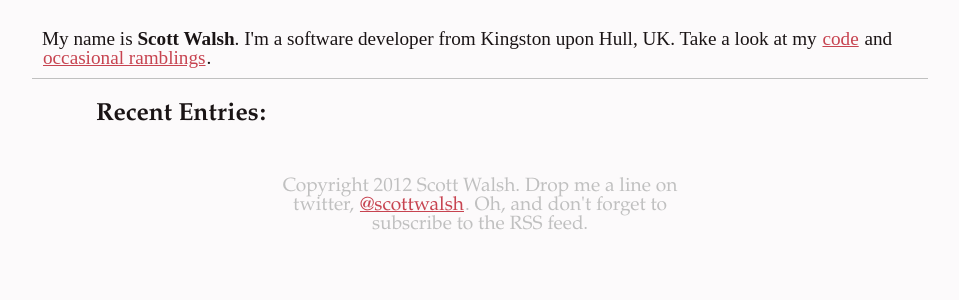
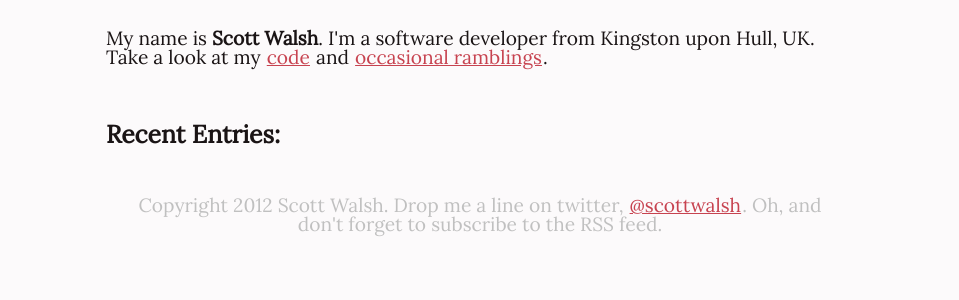
Before and after one commit to scottwalsh/django-blog, a Django app: template templates/base.html in a window 1280 px wide. Shown: the top 300 px of the page, without its empty margins (160-1119 px from the left). Run offline with Django 3.2, Linux system fonts and the light colour scheme; the template is opened without the code that fills it, so the values that code supplies are empty; parts of the project's set-up code (start-up, migrations or seed data) failed here and were passed over; some web fonts are replaced.

Commit message:
Improve design of base.html. Remove line from under header, cahnge font to Lora (google fonts), make footer wider (same width as rest of content).

```diff
--- a/static/style.css
+++ b/static/style.css
@@ -2,37 +2,34 @@ body {
 	color: #1A1415;
 	background: #FCFAFB;
 	font-size: 120%;
-	font-family: 'LinuxLibertineRegular', 'Palatino Linotype', 'Book Antiqua', Georgia, serif;
+	font-family: 'Lora', 'Palatino Linotype', 'Book Antiqua', Georgia, serif;
 	line-height: 1;
 	margin: 0;
 	padding: 0;
 	text-align: left;
+	margin-left: 20%;
+	margin-right: 20%;
 }
 
 #header {
-	border-bottom: 1px solid silver;
-	font-family: 'LinuxLibertineItalic';
 	text-align: left;
-	margin-left: 15%;
-	margin-right: 15%;
-	margin-bottom: 10px;
+
 	padding: 10px 10px 10px 10px;
 }
 
 #content {
 	text-align: left;
-	margin-left: 20%;
-	margin-right: 20%;
+
 	margin-top: 10px;
 	margin-bottom: 10px;
+	padding: 10px 10px 10px 10px;
 }
 
 #footer {
-	padding: 10px 10px 10px 10px;
 	color: silver;
 	text-align: center;
-	margin-left: 20%;
-	margin-right: 20%;
+
+	padding: 10px 10px 10px 10px;
 }
 
 	/* Headings */
@@ -42,14 +39,14 @@ h1 {
 	font-weight: normal;
 	font-style: normal;
 	text-transform: capitalize;
-	font-family: 'LinuxLibertineBold';
+	font-family: 'Lora';
 	text-align: center;
 	text-shadow: silver 1px 1px 3px;
 }
 
 h2 {
 	font-size: 2em;
-	font-family: 'LinuxLibertineRegular', 'LinuxLibertineRegular', 'Palatino Linotype', 'Book Antiqua', Georgia, serif;
+	font-family: 'Lora', 'Palatino Linotype', 'Book Antiqua', Georgia, serif;
 }
 
 h3 {font-size: 1.286em} /* 18px */
@@ -86,7 +83,7 @@ img {
 p {margin-bottom: 1.143em;}
 * p:last-child {margin-bottom: 0;}
 strong, b {font-weight: bold;}
-em, i {font-family: 'LinuxLibertineItalic';}
+em, i {}
 
 ::-moz-selection {background: #F6CF74; color: #fff;}
 ::selection {background: #F6CF74; color: #fff;}
@@ -101,45 +98,3 @@ ol {
     list-style: outside decimal;
     margin: 1em 0 1.5em 1.5em;
 }
-
-/* Generated by Font Squirrel (http://www.fontsquirrel.com) on November 19, 2010 10:46:06 PM America/New_York */
-
-@font-face {
-	font-family: 'LinuxLibertineRegular';
-	src: url('fonts/LinLibertine_Re-4.1_.8_-webfont.eot');
-	src: local('☺'), url('fonts/LinLibertine_Re-4.1_.8_-webfont.woff') format('woff'), url('fonts/LinLibertine_Re-4.1_.8_-webfont.ttf') format('truetype'), url('fonts/LinLibertine_Re-4.1_.8_-webfont.svg#webfontrdqe1DyH') format('svg');
-	font-weight: normal;
-	font-style: normal;
-}
-
-@font-face {
-	font-family: 'LinuxLibertineItalic';
-	src: url('fonts/LinLibertine_It-4.0_.3_-webfont.eot');
-	src: local('☺'), url('fonts/LinLibertine_It-4.0_.3_-webfont.woff') format('woff'), url('fonts/LinLibertine_It-4.0_.3_-webfont.ttf') format('truetype'), url('fonts/LinLibertine_It-4.0_.3_-webfont.svg#webfont1JABFqYn') format('svg');
-	font-weight: normal;
-	font-style: normal;
-}
-
-@font-face {
-	font-family: 'LinuxLibertineBold';
-	src: url('fonts/LinLibertine_Bd-4.0_.2_-webfont.eot');
-	src: local('☺'), url('fonts/LinLibertine_Bd-4.0_.2_-webfont.woff') format('woff'), url('fonts/LinLibertine_Bd-4.0_.2_-webfont.ttf') format('truetype'), url('fonts/LinLibertine_Bd-4.0_.2_-webfont.svg#webfont8Py9MN8V') format('svg');
-	font-weight: normal;
-	font-style: normal;
-}
-
-@font-face {
-	font-family: 'LinuxLibertineBoldItalic';
-	src: url('fonts/LinLibertine_BI-4.0_.3_-webfont.eot');
-	src: local('☺'), url('fonts/LinLibertine_BI-4.0_.3_-webfont.woff') format('woff'), url('fonts/LinLibertine_BI-4.0_.3_-webfont.ttf') format('truetype'), url('fonts/LinLibertine_BI-4.0_.3_-webfont.svg#webfontGcUtldLX') format('svg');
-	font-weight: normal;
-	font-style: normal;
-}
-
-@font-face {
-	font-family: 'LinuxLibertineCRegular';
-	src: url('fonts/LinLibertineC_Re-4.0_.1_-webfont.eot');
-	src: local('☺'), url('fonts/LinLibertineC_Re-4.0_.1_-webfont.woff') format('woff'), url('fonts/LinLibertineC_Re-4.0_.1_-webfont.ttf') format('truetype'), url('fonts/LinLibertineC_Re-4.0_.1_-webfont.svg#webfonth75RjTOl') format('svg');
-	font-weight: normal;
-	font-style: normal;
-}
--- a/templates/base.html
+++ b/templates/base.html
@@ -2,6 +2,7 @@
 <html lang="en">
 	<head>
 		<title>Scott Walsh - {%block pagetitle %}{% endblock %}</title>
+		<link href='http://fonts.googleapis.com/css?family=Lora&subset=latin&v2' rel='stylesheet' type='text/css'>
 		<link rel="stylesheet" type="text/css" href="{{ MEDIA_URL }}style.css" />
 	</head>
 	<body>
```
